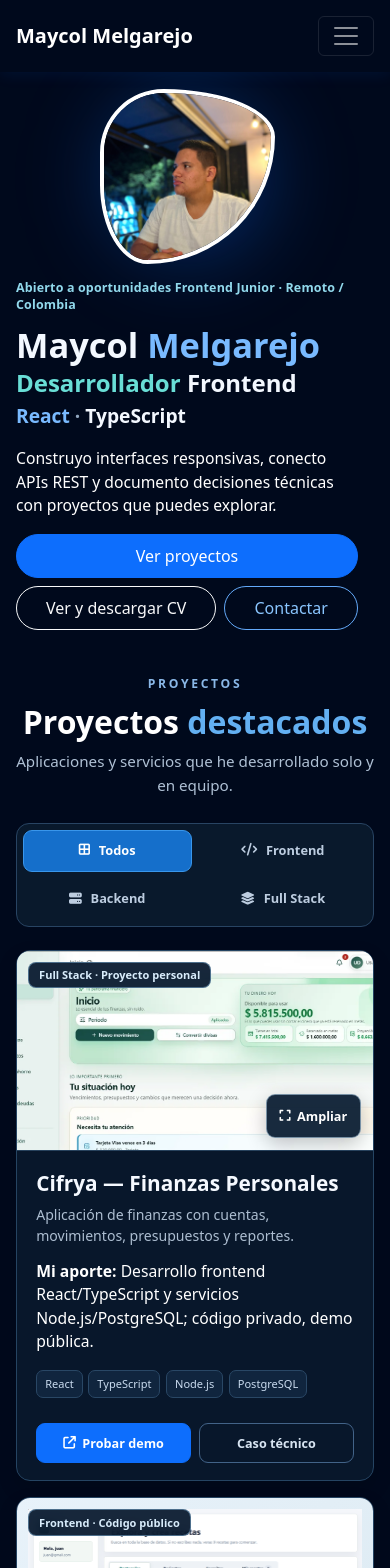
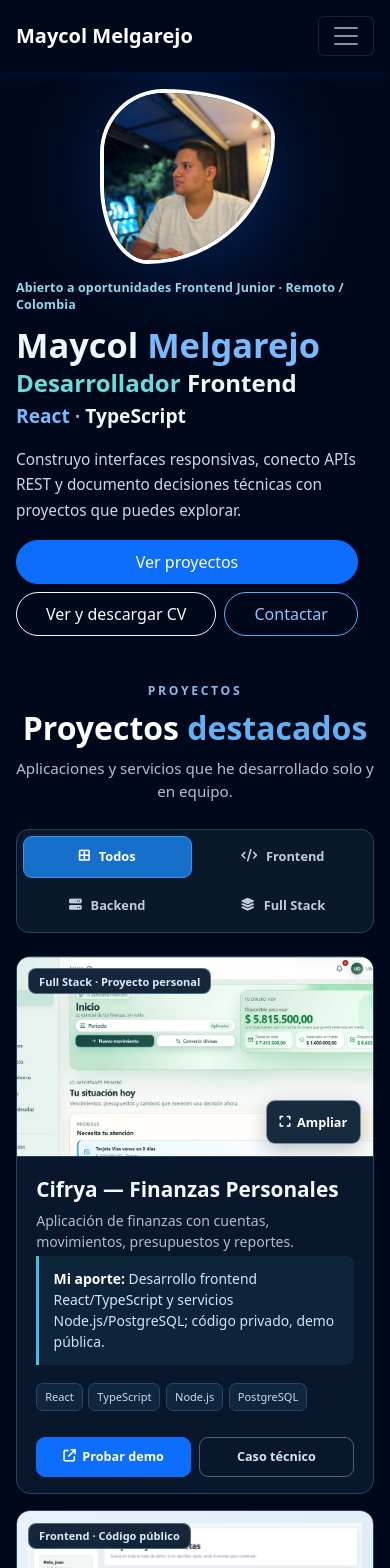
Before and after one commit to MelgarejoMaycol/Portafolio, a React (Vite) app: page / in a window 390 px wide. Shown: the top 1568 px of the page. Built offline with nearby package versions, Linux system fonts and the light colour scheme.

Commit message:
Polish portfolio messaging, project evidence and responsive layout

```diff
--- a/src/index.css
+++ b/src/index.css
@@ -2108,3 +2108,29 @@ h2 {
 .cv-dialog-header .text-primary {
   color: #8ac6ff !important;
 }
+
+
+/* Revisión orientada a reclutamiento: mensaje legible y contribución verificable. */
+.inicio-value-prop {
+  max-width: 620px;
+  margin: -.55rem 0 1.2rem;
+  color: #c8d8eb;
+  font-size: clamp(.98rem, 1.25vw, 1.1rem);
+  line-height: 1.65;
+}
+.project-card-contribution {
+  flex: 0 0 auto;
+  margin: -.6rem 0 1.1rem;
+  padding: .8rem .9rem;
+  border-left: 3px solid #4bbdde;
+  border-radius: 0 9px 9px 0;
+  background: rgba(48, 121, 163, .13);
+  color: #d2e6f5;
+  font-size: .91rem;
+  line-height: 1.5;
+}
+.project-card-contribution strong { color: #fff; }
+@media (max-width: 575px) {
+  .inicio-value-prop { margin: 0 0 1.05rem; font-size: .96rem; }
+  .project-card-contribution { font-size: .87rem; }
+}
```
